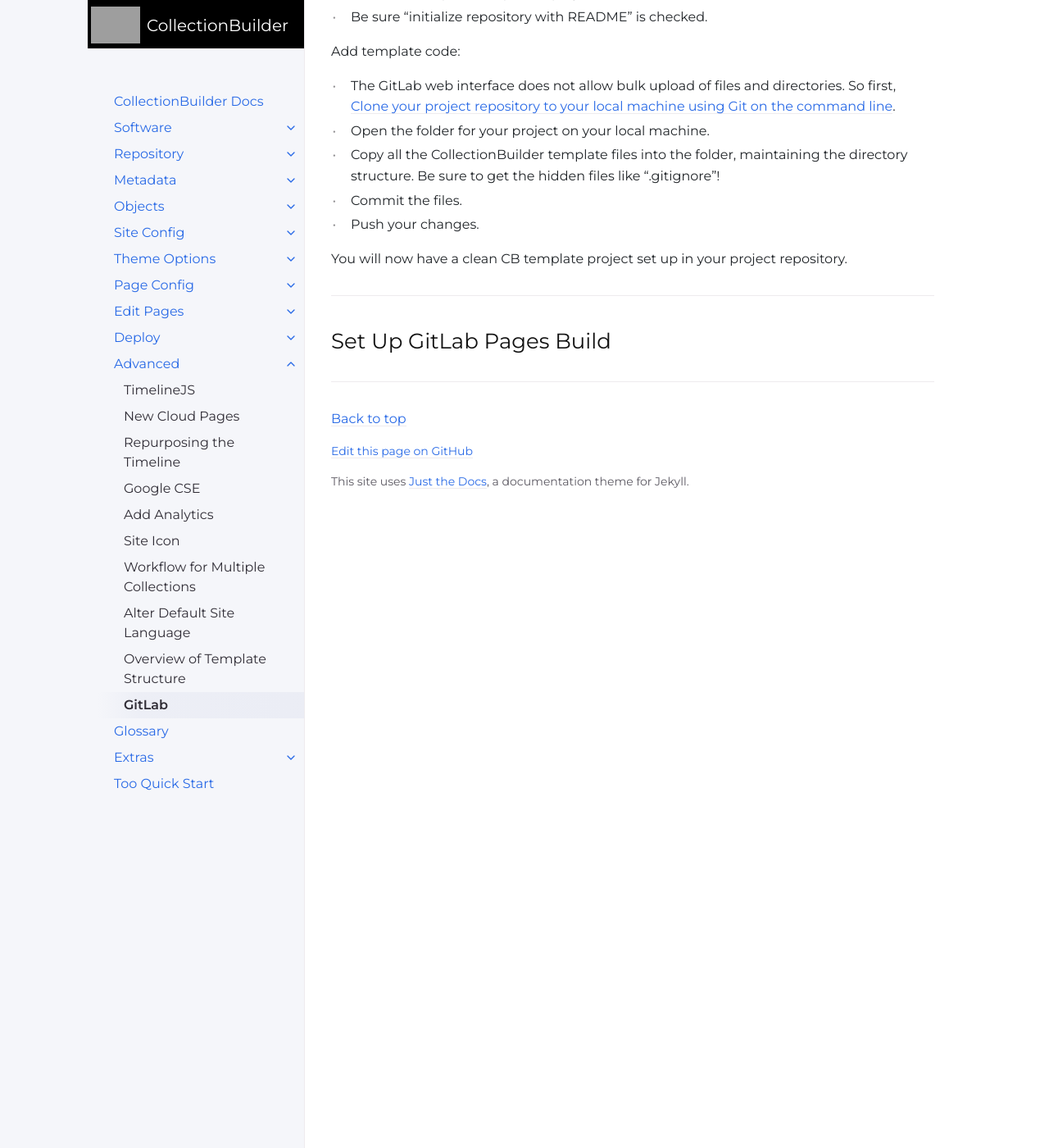
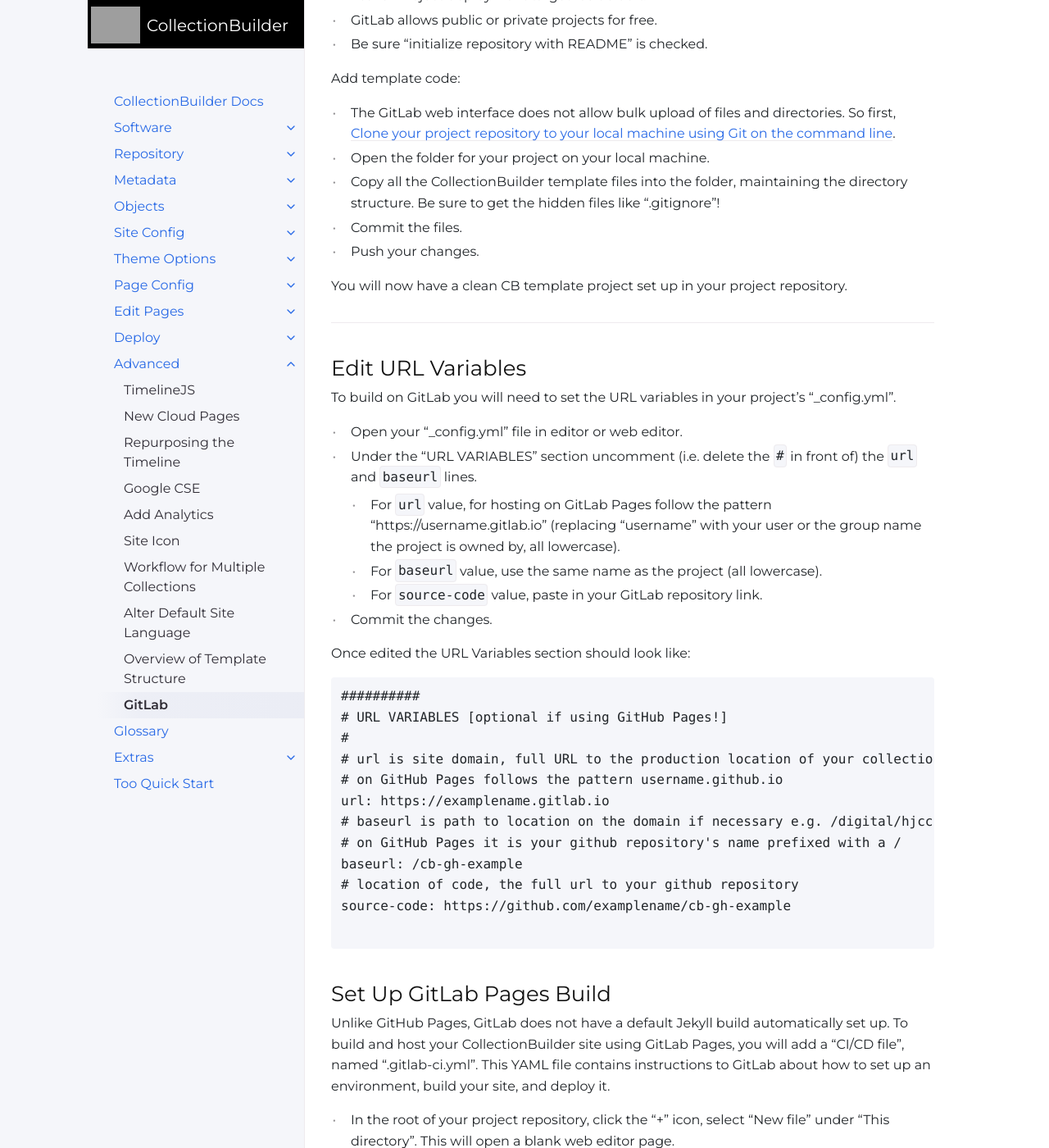
Before and after one commit to CollectionBuilder/cb-docs, a Jekyll site: the page built from docs/advanced/gitlab.md, in a window 1280 px wide and 1400 px high, scrolled down 2174 px. Shown: the whole window at 82% size. Built offline with Jekyll 4.4.1, drawn with Linux system fonts in a browser that asks for light colours; comment, search, counter and statistics services are not loaded; some of the changed text lies outside the part shown.

Commit message:
add gitlab build instructions

````diff
--- a/docs/advanced/gitlab.md
+++ b/docs/advanced/gitlab.md
@@ -33,7 +33,9 @@ If you want to use the hosted version (similar to GitHub), [sign up for a free a
 - Organizations are called **"Groups"**
 - Pull Requests are called **"Merge Requests"**
 
-## Create CollectionBuilder Repository
+--------------
+
+## Create CollectionBuilder Repository on GitLab
 
 There is two methods to set up a new CollectionBuilder project on GitLab:
 
@@ -89,4 +91,84 @@ You will now have a clean CB template project set up in your project repository.
 
 -------------
 
+## Edit URL Variables
+
+To build on GitLab you will need to set the URL variables in your project's "_config.yml".
+
+- Open your "_config.yml" file in editor or web editor.
+- Under the "URL VARIABLES" section uncomment (i.e. delete the `#` in front of) the `url` and `baseurl` lines.
+    - For `url` value, for hosting on GitLab Pages follow the pattern "https://username.gitlab.io" (replacing "username" with your user or the group name the project is owned by, all lowercase).
+    - For `baseurl` value, use the same name as the project (all lowercase).
+    - For `source-code` value, paste in your GitLab repository link.
+- Commit the changes.
+
+Once edited the URL Variables section should look like:
+
+```
+##########
+# URL VARIABLES [optional if using GitHub Pages!]
+#
+# url is site domain, full URL to the production location of your collection
+# on GitHub Pages follows the pattern username.github.io
+url: https://examplename.gitlab.io
+# baseurl is path to location on the domain if necessary e.g. /digital/hjccc
+# on GitHub Pages it is your github repository's name prefixed with a /
+baseurl: /cb-gh-example
+# location of code, the full url to your github repository
+source-code: https://github.com/examplename/cb-gh-example
+
+```
+
 ## Set Up GitLab Pages Build
+
+Unlike GitHub Pages, GitLab does not have a default Jekyll build automatically set up.
+To build and host your CollectionBuilder site using GitLab Pages, you will add a "CI/CD file", named ".gitlab-ci.yml".
+This YAML file contains instructions to GitLab about how to set up an environment, build your site, and deploy it.
+
+- In the root of your project repository, click the "+" icon, select "New file" under "This directory". This will open a blank web editor page.
+- In the filename box, type `.gitlab-ci.yml` (be sure to include the leading `.`).
+- In the editor box, carefully paste in the following YAML (or copy from the [snippet file](https://gitlab.com/-/snippets/2368507)):
+
+```
+# Build CollectionBuilder using Jekyll
+
+# use Ruby image that matches the version you are using locally
+image: ruby:3.1
+
+# set to production environment build
+variables:
+  JEKYLL_ENV: production
+  LC_ALL: C.UTF-8
+
+# install bundler, then install from Gemfile
+before_script:
+  - gem install bundler
+  - bundle install
+
+# build and deploy site
+pages:
+  stage: deploy
+  script:
+    - bundle exec jekyll build -d public
+  artifacts:
+    paths:
+      - public
+  only:
+    variables:
+      - $CI_COMMIT_BRANCH == $CI_DEFAULT_BRANCH
+
+```
+
+- Commit the file.
+
+Once committed, the new file will show up in your repository and the "pipeline" will start running immediately.
+You can check the status by clicking on "Jobs" under "CI/CD" in the left side menu.
+When the build completes, GitLab Pages will be automatically activated and your website will be live at the URL "https://username.gitlab.io/repositoryname".
+
+By default, private repositories will be on "Access Control", only your collaborators will be able to access the live website while logged into GitLab.
+Check the option in Settings > Pages on the left side menu.
+
+Notes:
+
+- Your project requires a "Gemfile" (this is included with the default CB templates).
+- The file above uses Ruby version 3.1. You may want to change this to match the version of Ruby you are using on your local machine.
````
